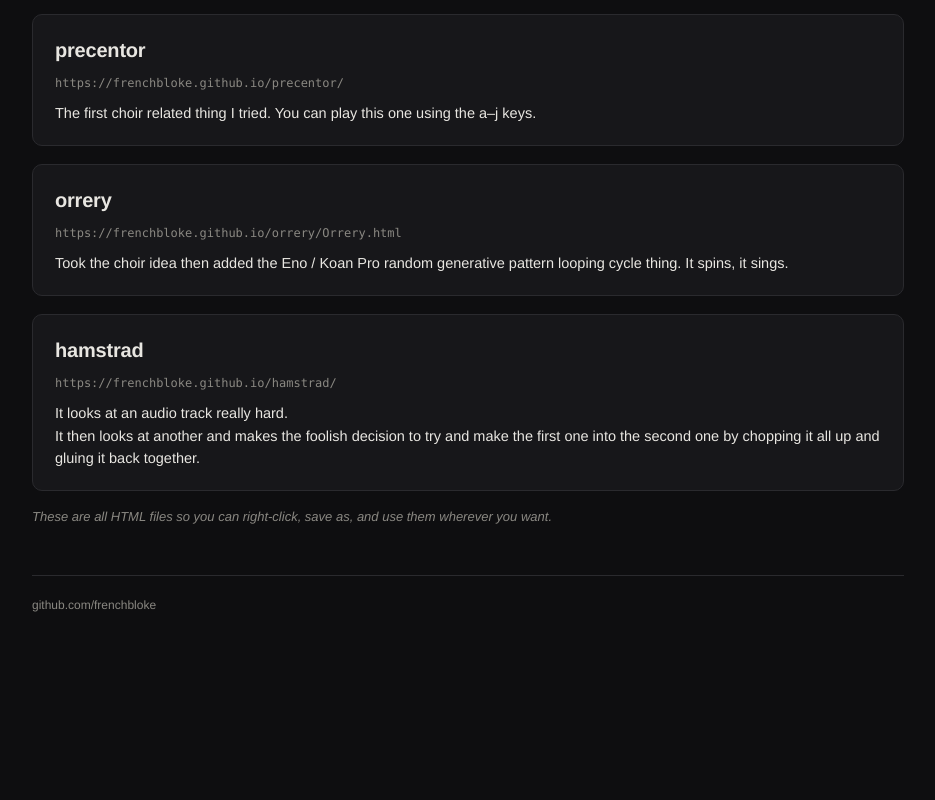
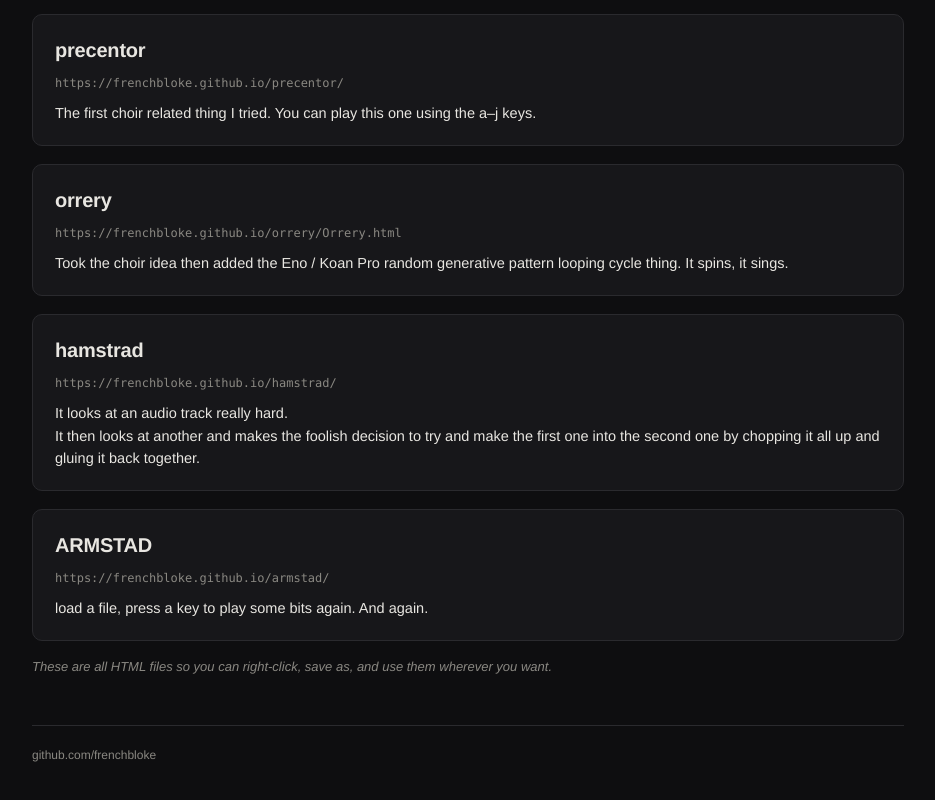
Before and after one commit to frenchbloke/frenchbloke.github.io, a plain HTML site: page index.html in a window 1280 px wide. Shown: the part 1205-2005 px from the top of the page, without its empty margins (172-1107 px from the left). Before the commit the page ends 1899 px from the top, so only its background shows below. Drawn offline with Linux system fonts and the light colour scheme.

Commit message:
Add ARMSTAD

```diff
--- a/index.html
+++ b/index.html
@@ -83,6 +83,11 @@ footer a{color:var(--mute)}
   <span class="url">https://frenchbloke.github.io/hamstrad/</span>
   <p class="desc">It looks at an audio track really hard.<br>It then looks at another and makes the foolish decision to try and make the first one into the second one by chopping it all up and gluing it back together.</p>
 </article>
+<article class="card">
+  <h2><a href="https://frenchbloke.github.io/armstad/">ARMSTAD</a></h2>
+  <span class="url">https://frenchbloke.github.io/armstad/</span>
+  <p class="desc">load a file, press a key to play some bits again. And again.</p>
+</article>
 </main>
 <p class="note">These are all HTML files so you can right-click, save as, and use them wherever you want.</p>
 <footer>
```
